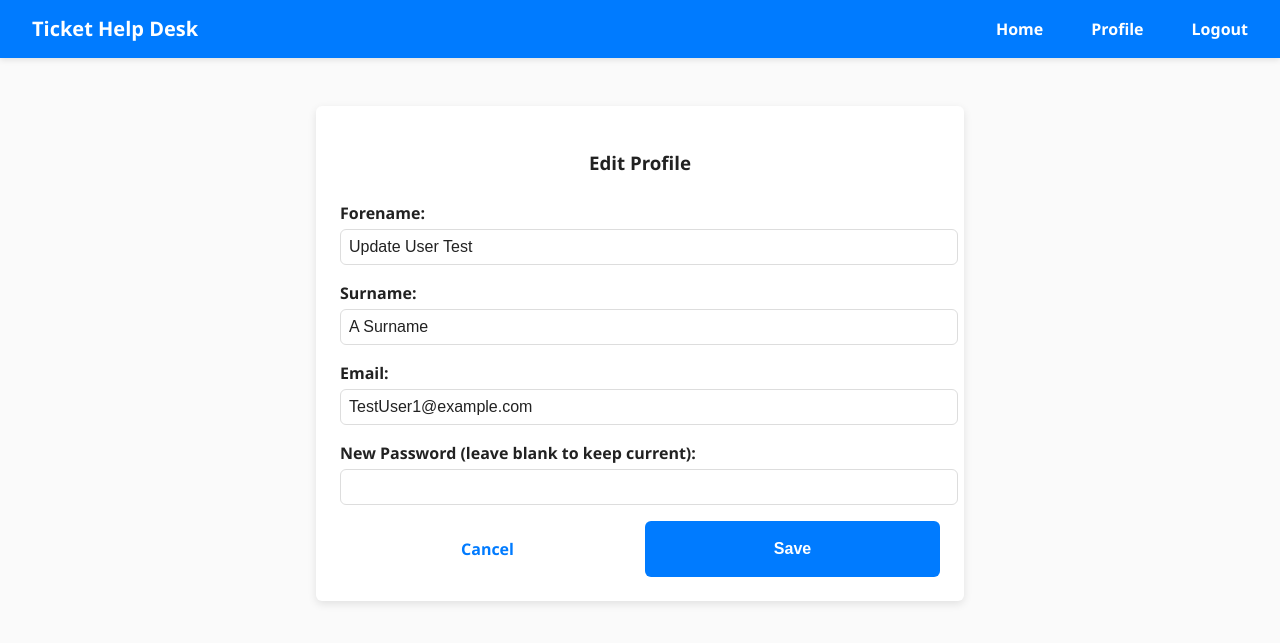
After one commit to rcsgrv/HelpDeskTicketingSystem, a Flask app: page /edit_profile in a window 1280 px wide. The commit adds this page. Shown: the top 643 px of the page. Run offline with Flask 3, Linux system fonts and the light colour scheme; a user stored in the database is signed in.

Commit message:
Added profile page. Added profile route to auth.py. Fixed base.html links to other pages on the navbar. Updated SCSS to start using a variables class. Updated selectable options in account_type to match with user story spec. Updated button labels. Updated registration route validation.

```diff
--- a/HelpDeskTicketingSystem/seed_data.py
+++ b/HelpDeskTicketingSystem/seed_data.py
@@ -16,7 +16,7 @@ def populate_dummy_data():
             surname='Test',
             email=f'user{i}@example.com',
             password=generate_password_hash(f'password{i}'),
-            account_type='admin' if i == 1 else 'user'
+            account_type='admin' if i == 1 else 'regular'
         )
         users.append(user)
 
--- a/HelpDeskTicketingSystem/static/main.css
+++ b/HelpDeskTicketingSystem/static/main.css
@@ -43,34 +43,33 @@ p {
   padding: 0;
   margin-bottom: 24px;
 }
-
-.nav-container {
+.navbar .nav-container {
   display: flex;
-  justify-content: space-between;
-  align-items: right;
-  max-width: 1200px;
+  justify-content: flex-start;
+  align-items: center;
+  max-width: auto;
   margin: 0 auto;
   padding: 0 16px;
 }
-
-.navbar-brand {
+.navbar .navbar-brand {
   color: #fff;
   font-weight: 700;
   font-size: 1.25rem;
   text-decoration: none;
   padding: 14px 16px;
 }
-
-.navbar-links {
+.navbar .navbar-links {
   display: flex;
   list-style: none;
   margin: 0;
   padding: 0;
+  align-items: center;
+  margin-left: auto;
 }
-.navbar-links li {
+.navbar .navbar-links li {
   margin-left: 16px;
 }
-.navbar-links a {
+.navbar .navbar-links a {
   display: block;
   padding: 14px 16px;
   color: #fff;
--- a/HelpDeskTicketingSystem/static/main.scss
+++ b/HelpDeskTicketingSystem/static/main.scss
@@ -1,7 +1,9 @@
+@use 'variables' as v;
+
 body {
   margin: 0;
   padding: 0;
-  font-family: "Segoe UI", sans-serif;
+  font-family: v.$font-family-base;
   font-size: 16px;
   line-height: 1.5;
   color: #222;
@@ -13,7 +15,7 @@ body {
     color: #222;
     margin: 24px 0;
     text-align: center;
-    font-family: "Segoe UI", sans-serif;
+    font-family: v.$font-family-base;
   }
 }
 
@@ -45,13 +47,12 @@ p {
   box-shadow: 0 2px 6px rgba(0, 0, 0, 0.1);
   padding: 0;
   margin-bottom: 24px;
-}
 
   .nav-container {
     display: flex;
-  justify-content: space-between;
-  align-items: right;
-  max-width: 1200px;
+    justify-content: flex-start;
+    align-items: center;
+    max-width: auto;
     margin: 0 auto;
     padding: 0 16px;
   }
@@ -69,6 +70,8 @@ p {
     list-style: none;
     margin: 0;
     padding: 0;
+    align-items: center;
+    margin-left: auto;
 
     li {
       margin-left: 16px;
@@ -85,6 +88,7 @@ p {
 
       &:hover {
         background-color: #0056b3;
+      }
     }
   }
 }
@@ -280,7 +284,7 @@ p {
   }
 }
 
-.ticket-card {
+.entity-card {
   background: #fff;
   border: 1px solid #ddd;
   border-radius: 8px;
@@ -304,7 +308,7 @@ p {
   }
 }
 
-.ticket-card--list {
+.entity-card--list {
   position: relative;
   max-width: 800px;
   margin-left: auto;
@@ -332,25 +336,25 @@ p {
     }
   }
 
-  .ticket-title {
+  .entity-title {
     font-size: 2rem;
     margin-bottom: 1.5rem;
   }
 
-  .ticket-subtitle {
+  .entity-subtitle {
     font-size: 2rem;
     margin-bottom: 1.5rem;
   }
 }
 
-.ticket-card--details {
+.entity-card--details {
   background-color: #f9f9f9;
   padding: 2rem;
   border-radius: 1rem;
   box-shadow: 0 4px 8px rgba(0, 0, 0, 0.1);
   margin-bottom: 2rem;
 
-  .ticket-title {
+  .entity-title {
     font-size: 2rem;
     margin-bottom: 1.5rem;
   }
--- a/HelpDeskTicketingSystem/templates/base.html
+++ b/HelpDeskTicketingSystem/templates/base.html
@@ -1,26 +1,26 @@
 <!DOCTYPE html>
 <html lang="en">
   <head>
-    <meta charset="utf-8" />
-    <meta name="viewport" content="width=device-width"/>
     <link rel="stylesheet" href="{{ url_for('static', filename='main.css') }}" />
     <title>{% block title %} Help Desk Home {% endblock %}</title>
   </head>
   <body>
   <nav class="navbar">
   <div class="nav-container">
-        <span class="navbar-brand">Ticket Help Desk</span>
+  <div class="navbar-brand">Ticket Help Desk</div>
   <ul class="navbar-links">
     {% if current_user.is_authenticated %}
-            <li><a href="/">Home</a></li>
-            <li><a href="/logout">Logout</a></li>
+      <li><a href="{{ url_for('home.home') }}">Home</a></li>
+      <li><a href="{{ url_for('auth.profile') }}">Profile</a></li>
+      <li><a href="{{ url_for('auth.logout') }}">Logout</a></li>
     {% else %}
-            <li><a href="/login">Login</a></li>
-            <li><a href="/register">Register</a></li>
+      <li><a href="{{ url_for('auth.login') }}">Login</a></li>
+      <li><a href="{{ url_for('auth.register') }}">Register</a></li>
     {% endif %}
   </ul>
 </div>
 </nav>
+
 
     {% with messages = get_flashed_messages(with_categories=true) %}
       {% if messages %}
--- /dev/null
+++ b/HelpDeskTicketingSystem/templates/edit_profile.html
@@ -0,0 +1,29 @@
+{% extends "base.html" %}
+{% block title %} Edit Profile {% endblock %}
+{% block content %}
+    <form method="POST" class="form">
+        <h3>Edit Profile</h3>
+
+        <label for="forename">Forename:</label>
+        <input type="text" id="forename" name="forename" value="{{ user.forename }}" required>
+
+        <label for="surname">Surname:</label>
+        <input type="text" id="surname" name="surname" value="{{ user.surname }}" required>
+
+        {% if current_user.account_type == 'admin' %}
+        <label for="email">Email:</label>
+        <input type="email" id="email" name="email" value="{{ user.email }}" required>
+        {% else %}
+        <label for="email">Email:</label>
+        <input type="email" id="email" name="email" value="{{ user.email }}" required readonly>
+        {% endif %}
+
+        <label for="password">New Password (leave blank to keep current):</label>
+        <input type="password" id="password" name="password" autocomplete="new-password">
+
+        <div class="btn-group">
+            <a href="{{ url_for('home.home') }}" class="btn btn-secondary">Cancel</a>
+            <button type="submit" class="btn btn-primary">Save</button>
+        </div>
+    </form>
+{% endblock %}
--- a/HelpDeskTicketingSystem/templates/edit_ticket.html
+++ b/HelpDeskTicketingSystem/templates/edit_ticket.html
@@ -29,7 +29,7 @@
 
     <div class="btn-group">
       <a href="{{ url_for('home.home') }}" class="btn btn-secondary">Cancel</a>
-      <button type="submit" class="btn btn-primary">Update</button>
+      <button type="submit" class="btn btn-primary">Save</button>
     </div>
 
   </form>
--- a/HelpDeskTicketingSystem/templates/register.html
+++ b/HelpDeskTicketingSystem/templates/register.html
@@ -22,8 +22,8 @@
     <label for="account_type">Account Type</label>
     <select id="account_type" name="account_type" required>
       <option value="" disabled selected>Select an Account Type</option>
-      <option value="general">General User</option>
-      <option value="admin">Admin</option>
+      <option value="regular">Regular User</option>
+      <option value="admin">Administrator</option>
     </select>
 
     <div class="btn-group">
--- a/HelpDeskTicketingSystem/templates/ticket_details.html
+++ b/HelpDeskTicketingSystem/templates/ticket_details.html
@@ -1,8 +1,8 @@
 {% extends "base.html" %}
 {% block title %} Ticket Details {% endblock %}
 {% block content %}
-  <div class="ticket-card ticket-card--details">
-    <h2 class="ticket-title">Ticket Details</h2>
+  <div class="entity-card entity-card--details">
+    <h2 class="entity-title">Ticket Details</h2>
     <p>Subject: {{ ticket.subject }}</p>
     <p>Description: {{ ticket.description }}</p>
     <p>Status: {{ ticket.status }}</p>
--- a/HelpDeskTicketingSystem/views/auth.py
+++ b/HelpDeskTicketingSystem/views/auth.py
@@ -41,20 +41,26 @@ def register():
 
         user = User.query.filter_by(email=email).first()
 
-        if user:
+        if user is not None:
             flash('The email you have provided is already associated with an account.', category='error')
-        elif len(email) < 1:
+        elif not email or len(email) < 1:
             flash('Email cannot be blank.', category='error')
-        elif len(forename) < 1:
+        elif not forename or len(forename) < 1:
             flash('Forename cannot be blank.', category='error')
-        elif len(surname) < 1:
+        elif not surname or len(surname) < 1:
             flash('Surname cannot be blank.', category='error')
         elif password != password_confirm:
             flash('Your passwords do not match.', category='error')
-        elif len(password) < 8:
+        elif not password or len(password) < 8:
             flash('Password must be at least 8 characters long.', category='error')
         else:
-            new_user = User(email=email, forename=forename, surname=surname, password=generate_password_hash(password, method='pbkdf2:sha256'), account_type=account_type)
+            new_user = User(
+                email=email,
+                forename=forename,
+                surname=surname,
+                password=generate_password_hash(password, method='pbkdf2:sha256'),
+                account_type=account_type
+            )
             db.session.add(new_user)
             db.session.commit()
             login_user(new_user, remember=True)
@@ -62,3 +68,95 @@ def register():
             return redirect(url_for('home.home'))
 
     return render_template("register.html", user=current_user)
+
+
+@auth_bp.route('/profile', methods=['GET', 'POST'])
+@login_required
+def profile():
+    if request.method == 'POST':
+        forename = request.form.get('forename')
+        surname = request.form.get('surname')
+        password = request.form.get('password')
+        password_confirm = request.form.get('password_confirm')
+        account_type = request.form.get('account_type')
+
+        if not forename:
+            flash('Forename cannot be blank.', category='error')
+        elif not surname:
+            flash('Surname cannot be blank.', category='error')
+        elif password and password != password_confirm:
+            flash('Your passwords do not match.', category='error')
+        elif password and len(password) < 8:
+            flash('Password must be at least 8 characters long.', category='error')
+        else:
+            current_user.forename = forename
+            current_user.surname = surname
+
+            if password:
+                current_user.password = generate_password_hash(password, method='pbkdf2:sha256')
+
+            if current_user.account_type == 'admin' and account_type:
+                current_user.account_type = account_type
+
+            db.session.commit()
+            flash('Profile updated successfully.', category='success')
+            return redirect(url_for('auth.profile'))
+
+    return render_template('profile.html', user=current_user)
+
+@auth_bp.route('/edit_profile', methods=['GET', 'POST'])
+@login_required
+def edit_profile():
+    user = current_user
+
+    if request.method == 'POST':
+        forename = request.form.get('forename')
+        surname = request.form.get('surname')
+        email = request.form.get('email')
+        account_type = request.form.get('account_type')
+        new_password = request.form.get('password')
+        password_confirm = request.form.get('password_confirm')
+
+        if not forename or len(forename) < 1:
+            flash('Forename cannot be blank.', category='error')
+            return render_template('edit_profile.html', user=user)
+
+        if not surname or len(surname) < 1:
+            flash('Surname cannot be blank.', category='error')
+            return render_template('edit_profile.html', user=user)
+
+        if current_user.account_type == 'admin':
+            if not email or len(email) < 1:
+                flash('Email cannot be blank.', category='error')
+                return render_template('edit_profile.html', user=user)
+            existing_user = User.query.filter_by(email=email).first()
+            if existing_user and existing_user.id != current_user.id:
+                flash('That email address is already in use by another user.', category='error')
+                return render_template('edit_profile.html', user=user)
+            if account_type not in ['admin', 'regular']:
+                flash('Invalid account type selected.', category='error')
+                return render_template('edit_profile.html', user=user)
+
+        if new_password:
+            if len(new_password) < 8:
+                flash('Password must be at least 8 characters long.', category='error')
+                return render_template('edit_profile.html', user=user)
+            if new_password != password_confirm:
+                flash('Passwords do not match.', category='error')
+                return render_template('edit_profile.html', user=user)
+
+        user.forename = forename
+        user.surname = surname
+
+        if current_user.account_type == 'admin':
+            user.email = email
+            user.account_type = account_type
+
+        if new_password:
+            user.password = generate_password_hash(new_password, method='pbkdf2:sha256')
+
+        db.session.commit()
+        flash('Profile updated successfully.', category='success')
+        return redirect(url_for('auth.profile'))
+
+    return render_template('edit_profile.html', user=user)
```
Also changed, not shown: other parts of HelpDeskTicketingSystem/static/main.css (+14 -14 lines), HelpDeskTicketingSystem/templates/home.html (+6 -5 lines), HelpDeskTicketingSystem/templates/profile.html (+19 -0 lines), instance/helpdeskticketingsystem.db, 1 other file. Lines whose indentation alone changed are shown as unchanged.
